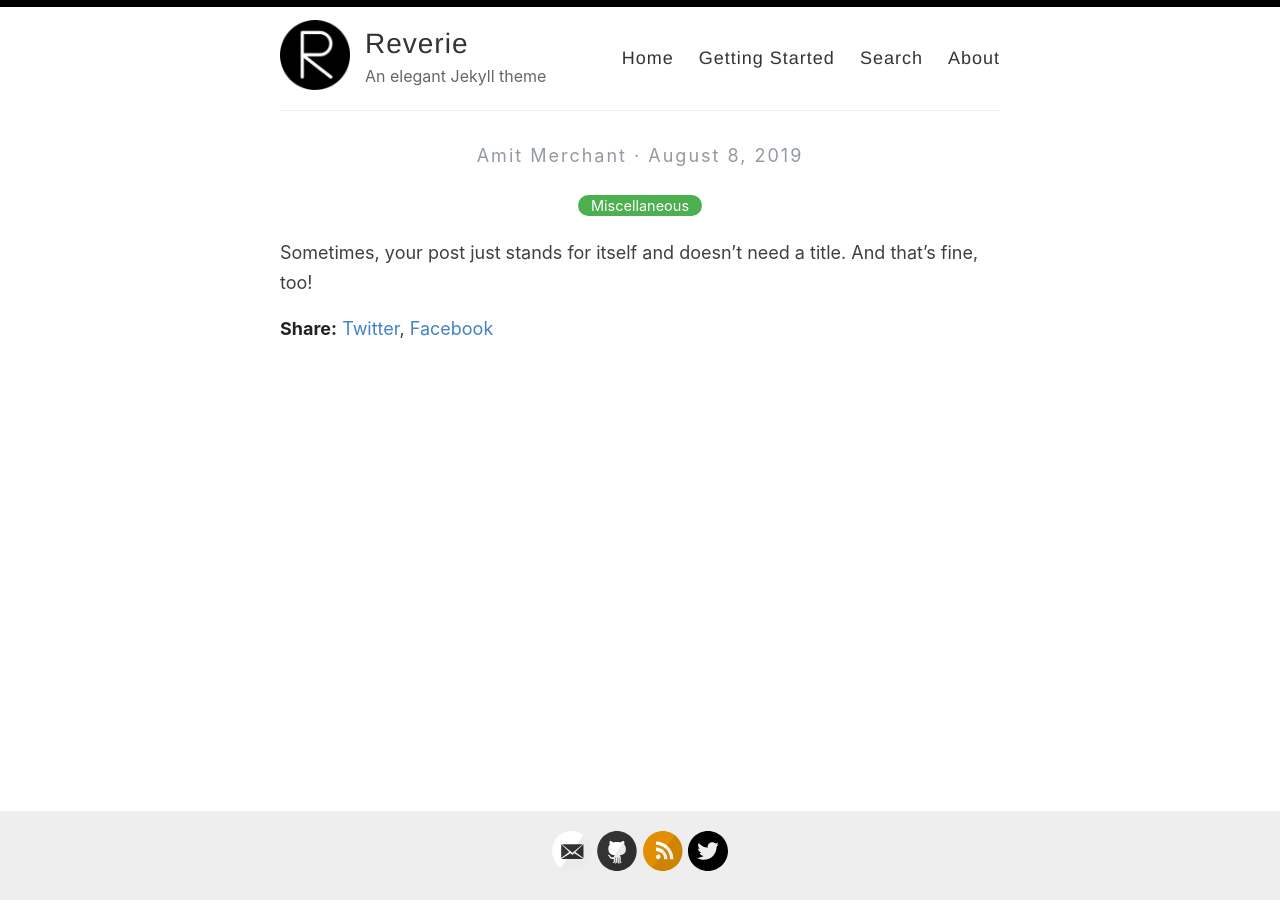
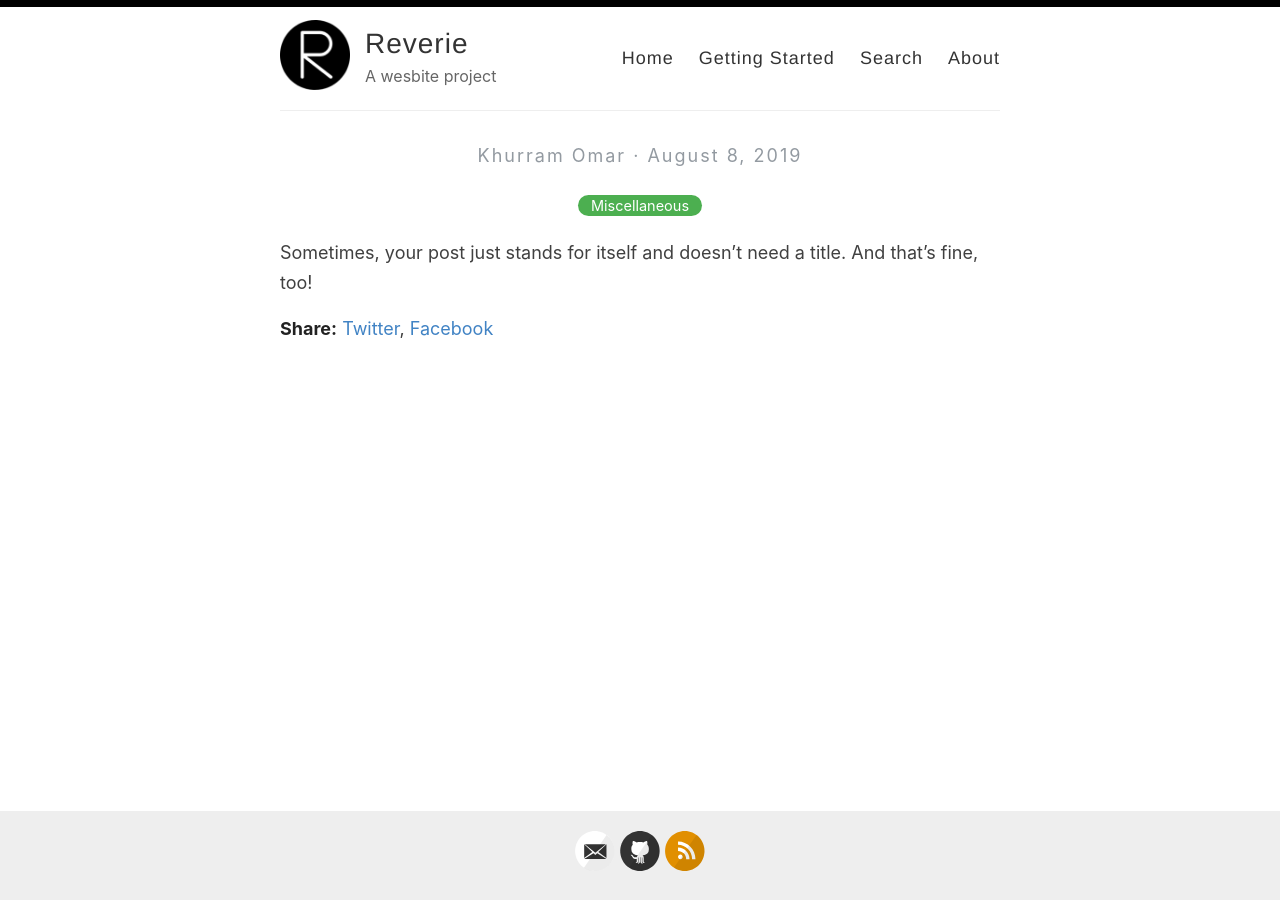
Before and after one commit to Khurr4m123/Khurr4m123, a Jekyll site: the page built from _posts/2019-08-08-no-title-posts.md, in a window 1280 px wide. Built offline with Jekyll 4.4.1, drawn with Linux system fonts in a browser that asks for light colours.

Commit message:
Update _config.yml

```diff
--- a/_config.yml
+++ b/_config.yml
@@ -6,10 +6,10 @@
 name: Reverie
 
 # Name of the author
-author: Amit Merchant
+author: Khurram Omar
 
 # Short bio or description (displayed in the header)
-description: An elegant Jekyll theme
+description: A wesbite project
 
 # URL of your avatar or profile pic (you could use your GitHub profile pic)
 avatar: /images/reverie.png
@@ -21,15 +21,15 @@ avatar: /images/reverie.png
 # Includes an icon in the footer for each username you enter
 footer-links:
   dribbble:
-  email: amit.d.merchant@gmail.com
+  email: k@gmail.com
   facebook:
   flickr:
-  github: amitmerchant1990/reverie
+  github: khurr4m123/khurr4m123
   instagram:
   linkedin:
   pinterest:
   rss: rss
-  twitter: amit_merchant
+  twitter:
   stackoverflow:
   youtube: # channel/<your_long_string> or user/<user-name>
   googleplus: # anything in your profile username that comes after plus.google.com/
```
